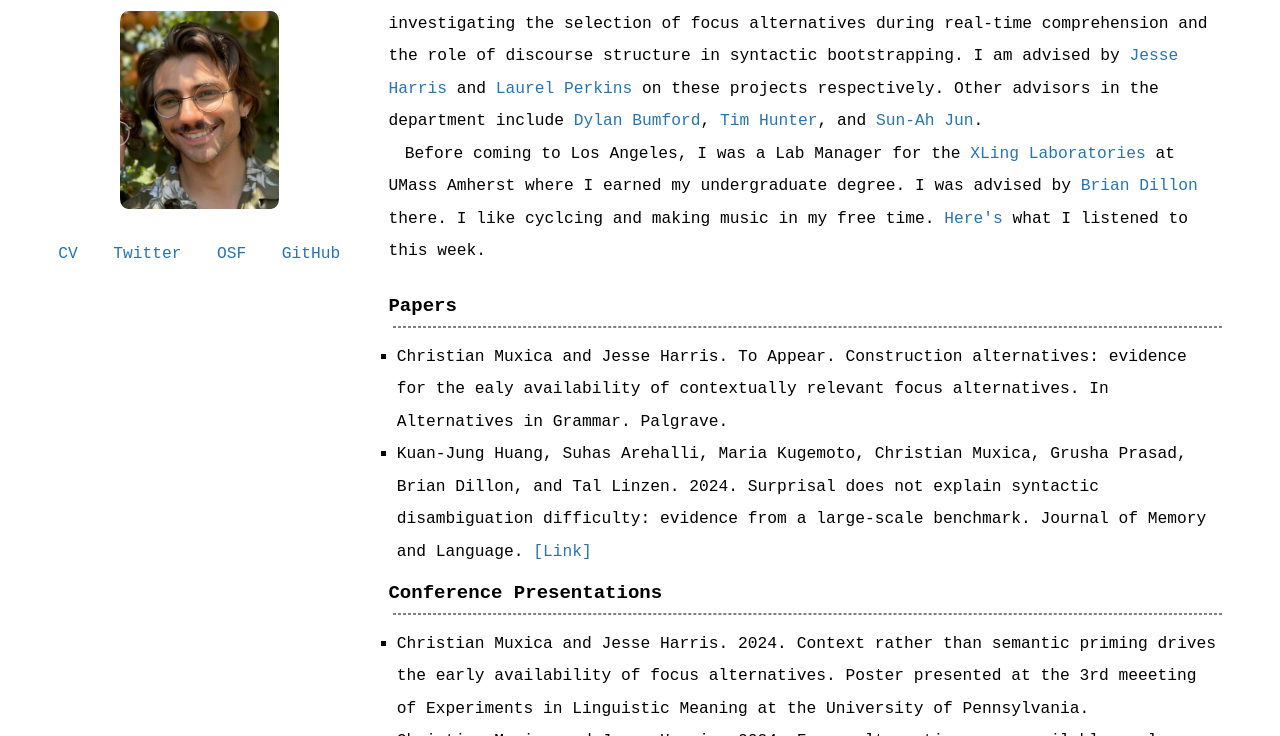
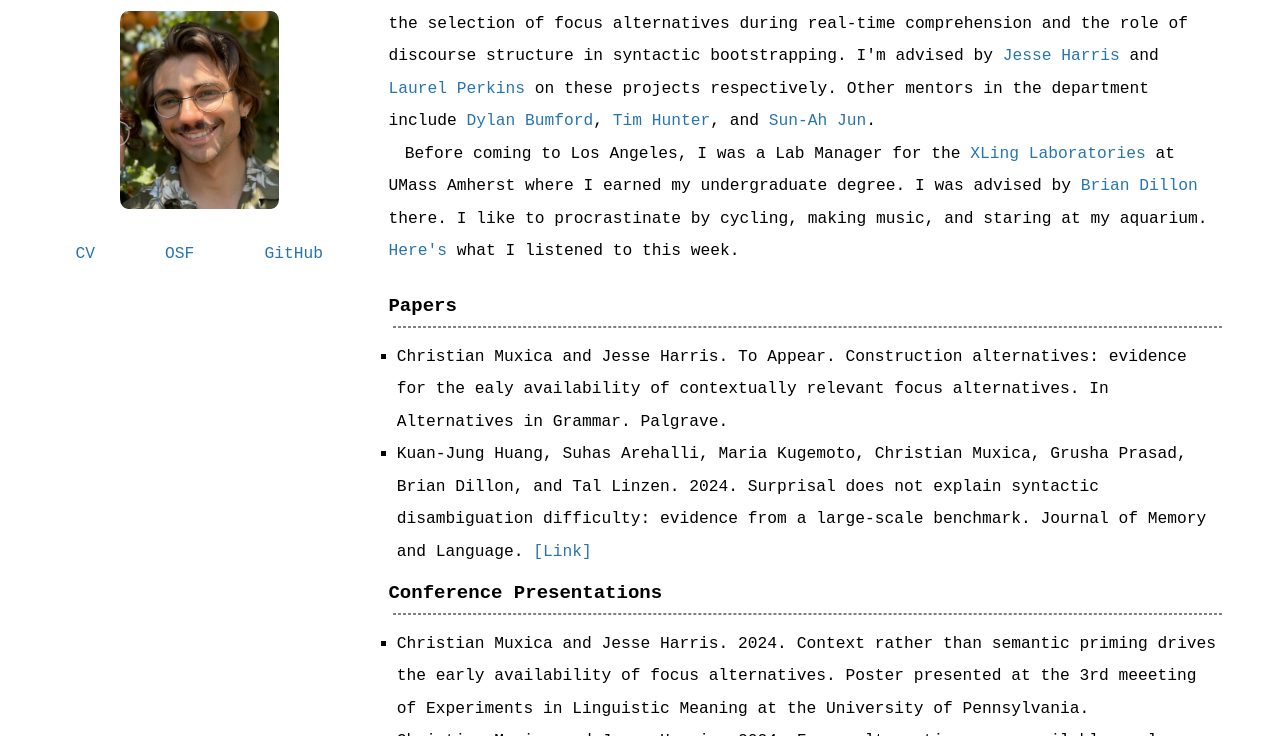
Before and after one commit to cmuxica/personal-site, a plain HTML site: page index.html in a window 1280 px wide. Shown: the part 144-880 px from the top of the page. Drawn offline with Linux system fonts and the light colour scheme.

Commit message:
small changes

```diff
--- a/index.html
+++ b/index.html
@@ -23,7 +23,6 @@
       <div id="links">
         <ul>
         <li><a href="./files/cv.pdf">CV</a></li>
-        <li><a href="https://twitter.com/cjmuxica">Twitter</a></li>
         <li><a href="https://osf.io/smbxn/">OSF</a></li>
         <li><a href="https://github.com/cmuxica">GitHub</a></li>
         </ul>
@@ -35,10 +34,10 @@
 
       <div id="bio">
         <p>
-          I am a third-year PhD student at UCLA in the department of linguistics. My interests are in sentence processing, language acquisition, and semantics/pragmatics. I have secondary interests in intonation and computational linguistics. Currently, I am investigating the selection of focus alternatives during real-time comprehension and the role of discourse structure in syntactic bootstrapping. I am advised by <a href="https://jesseharris.netlify.app/">Jesse Harris</a> and <a href="https://laurelperkins.com/">Laurel Perkins</a> on these projects respectively. Other advisors in the department include <a href="https://dylanbumford.com/">Dylan Bumford</a>, <a href="https://www.timhunter.humspace.ucla.edu/">Tim Hunter</a>, and <a href="https://sunahjun.humspace.ucla.edu/">Sun-Ah Jun</a>.
+          Hi! I'm a PhD student at UCLA in the department of linguistics. My interests are in sentence processing, language acquisition, and semantics/pragmatics. I have secondary interests in intonation and computational linguistics. Currently, I'm investigating the selection of focus alternatives during real-time comprehension and the role of discourse structure in syntactic bootstrapping. I'm advised by <a href="https://jesseharris.netlify.app/">Jesse Harris</a> and <a href="https://laurelperkins.com/">Laurel Perkins</a> on these projects respectively. Other mentors in the department include <a href="https://dylanbumford.com/">Dylan Bumford</a>, <a href="https://www.timhunter.humspace.ucla.edu/">Tim Hunter</a>, and <a href="https://sunahjun.humspace.ucla.edu/">Sun-Ah Jun</a>.
         </p>
         <p>
-          Before coming to Los Angeles, I was a Lab Manager for the <a href="https://xlingumass.github.io/">XLing Laboratories</a> at UMass Amherst where I earned my undergraduate degree. I was advised by <a href="https://people.umass.edu/bwdillon/">Brian Dillon</a> there. I like cyclcing and making music in my free time. <a href="https://www.tapmusic.net/collage.php?user=maaztx&type=7day&size=3x3&caption=true">Here's</a> what I listened to this week.
+          Before coming to Los Angeles, I was a Lab Manager for the <a href="https://xlingumass.github.io/">XLing Laboratories</a> at UMass Amherst where I earned my undergraduate degree. I was advised by <a href="https://people.umass.edu/bwdillon/">Brian Dillon</a> there. I like to procrastinate by cycling, making music, and staring at my aquarium. <a href="https://www.tapmusic.net/collage.php?user=maaztx&type=7day&size=3x3&caption=true">Here's</a> what I listened to this week.
         </p>
       </div>
 
```
